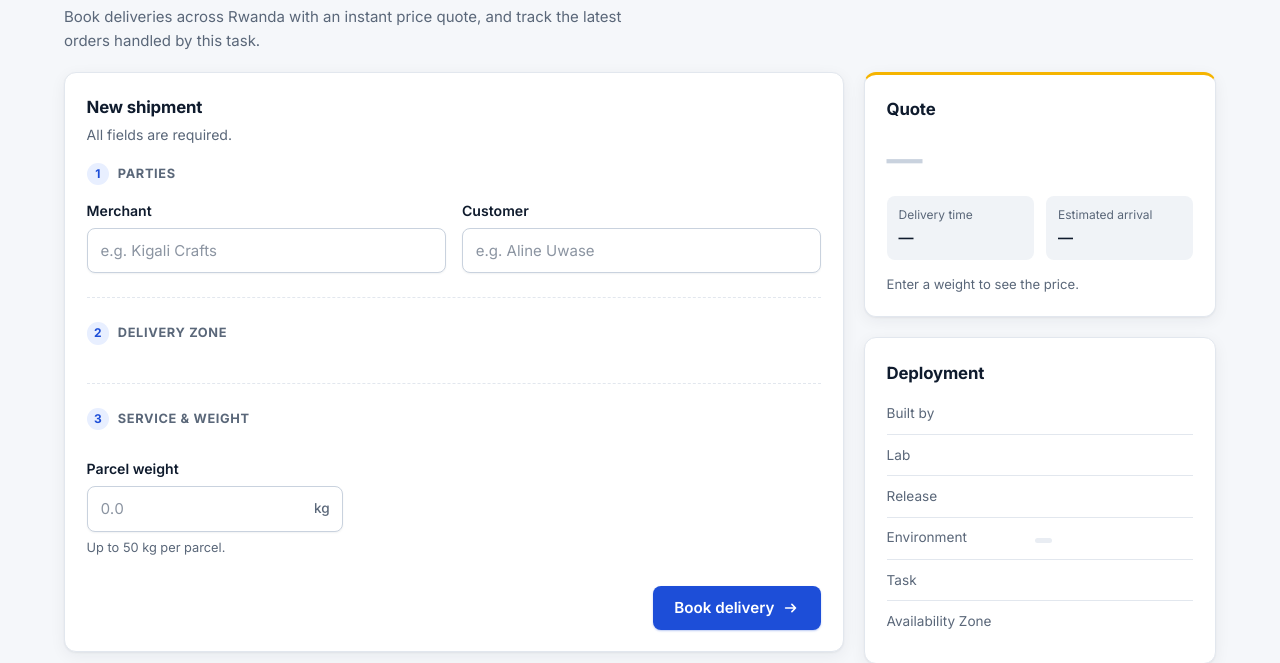
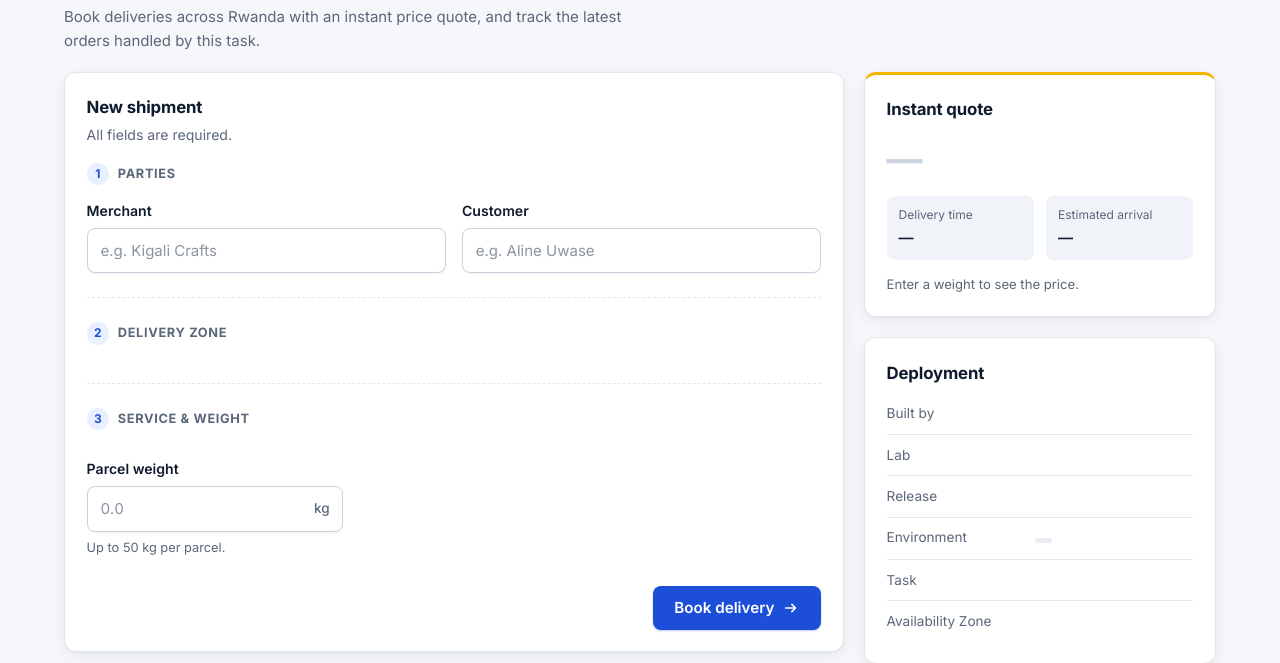
Before and after one commit to RUYANGA/AWS-Onward-Order-App-Lab3-A, a Django app: template src/apps/orders/templates/orders/index.html in a window 1280 px wide. Shown: the part 130-793 px from the top of the page. Run offline with Django 5.2, Linux system fonts and the light colour scheme; the template is opened without the code that fills it, so the values that code supplies are empty.

Commit message:
feat(ui): rename quote card to "Instant quote" (#13)
Match the page subtitle and make the live price card easier to spot. Pin the title with a page test.

```diff
--- a/src/apps/orders/templates/orders/index.html
+++ b/src/apps/orders/templates/orders/index.html
@@ -137,7 +137,7 @@
       <aside class="sidebar">
         <section class="card quote" aria-labelledby="quote-title" data-quote data-state="idle">
           <header class="card__head">
-            <h2 id="quote-title">Quote</h2>
+            <h2 id="quote-title">Instant quote</h2>
           </header>
           <div class="quote__body" aria-live="polite">
             <p class="quote__price"><span data-quote-price>—</span></p>
```
Also changed, not shown: src/apps/orders/tests/test_views.py (+4 -0 lines).
